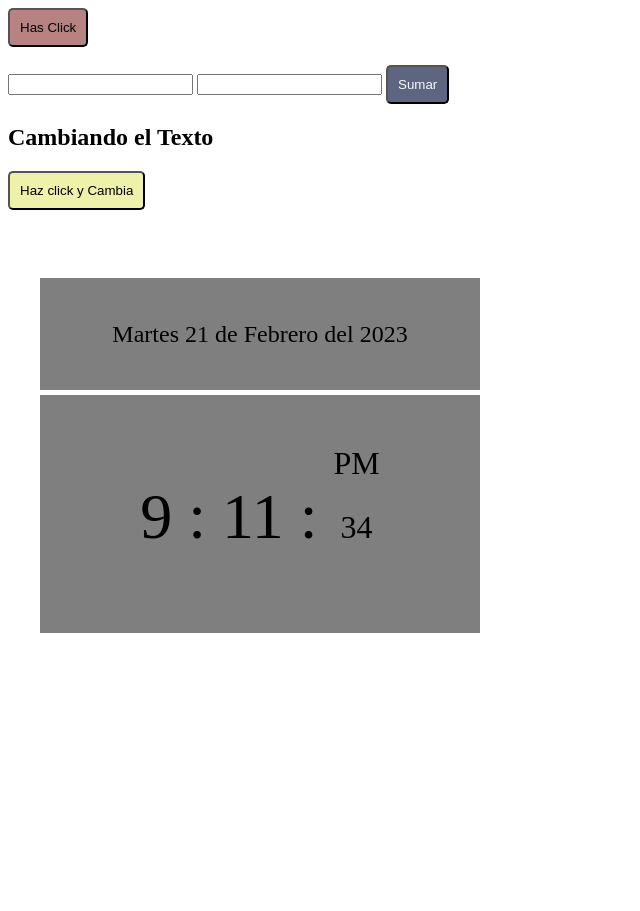
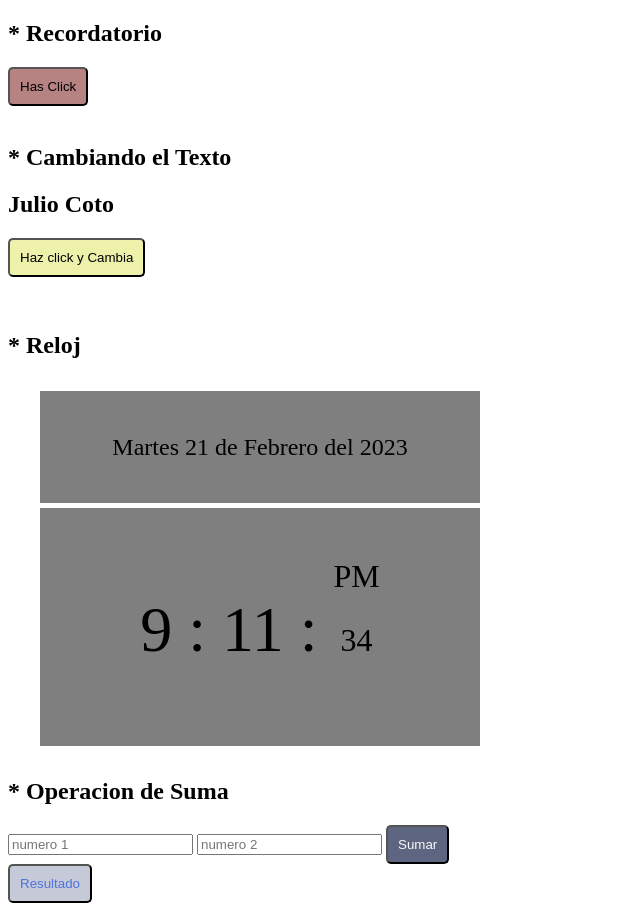
Before and after one commit to Hector027/Mi_Primer_Commit, a plain HTML site: page ejerciciosCodigosJS.html in a window 1280 px wide. Shown: the whole page, without its empty margins (0-640 px from the left). Before the commit the page ends 800 px from the top, so only its background shows below. Drawn offline with Linux system fonts and the light colour scheme.

Commit message:
02 escritura repositorio ejerciciosCodigosJS

```diff
--- a/css/ejerciciosCodigosJS.css
+++ b/css/ejerciciosCodigosJS.css
@@ -6,15 +6,6 @@
     border-radius: 5px;
     padding: 10px;
     cursor: pointer;
-}
-
-/*   CALCULADORA   */
-.btn2 {
-    background: #5d6581;
-    border-radius: 5px;
-    padding: 10px;
-    cursor: pointer;
-    color: #f8f8f8;
 }
 
 /*   CAMBIAR EL TEXTO   */
@@ -81,3 +72,20 @@
     font-size: 2rem;
     display: block;                                  /* para que "ampm" y segundos queden uno arriba de otro */
 }
+
+/*   CALCULADORA SUMAR   */
+.btn2 {
+    background: #5d6581;
+    border-radius: 5px;
+    padding: 10px;
+    cursor: pointer;
+    color: #f8f8f8;
+}
+
+.btn4 {
+    background: #c5c9d8;
+    border-radius: 5px;
+    padding: 10px;
+    color: #4f74db;
+    display: flex;
+}
--- a/ejerciciosCodigosJS.html
+++ b/ejerciciosCodigosJS.html
@@ -7,34 +7,35 @@
         <meta name="viewport" content="width=device-width, initial-scale=1.0">
         <title>Ejercicios Codigos JS</title>
         <link rel="stylesheet" href="css/ejerciciosCodigosJS.css">
-        <script src="js/ejerciciosCodigosJS.js"></script>
 </head>
 
 <body>
 
         <!--   ALERTA RECORDATORIO   -->
+        <h2>* Recordatorio</h2>
+
         <input type="button" onclick="recordatorio()" value="Has Click" class="btn1">
+        <script src="js/ejerciciosCodigosJS.js"></script>                                     <!-- siempre es recomendable cargar los scrip en el boby-->
 
         <br>
         <br>
 
-        <!--   CALCULADORA   -->
-        <form action="">
-                <input type="text" id="entrada1">                                                    <!-- las entradas son de tipo texto -->
-                <input type="text" id="entrada2">
-                <input type="button" class="btn2" value="Sumar" onclick="alert( suma(10,50) );">
-        </form>
 
         <!--   CAMBIAR EL TEXTO   -->
+        <h2>* Cambiando el Texto</h2>
+
         <div class="container text-center py-5">
-                <h2 id="titulo" class="display-3 py-5">Cambiando el Texto</h2>
+                <h2 id="titulo" class="display-3 py-5">Julio Coto</h2>
                 <button id="boton" class="btn3 btn-danger" onclick='document.getElementById("titulo").innerHTML = nombre + apellido'> Haz click y Cambia</button>    <!-- a "button" le agregamos un evento "onclick" para que tome el elemento "titulo" y cambie le texto en "h2" -->
         </div>                                                                                                                                                       <!-- "onclick" tiene que llevar comillas simples porque "titulo" tiene dobles para evitar cerrar la sentencia -->
+         <script src="js/ejerciciosCodigosJS.js"></script>
 
         <br>
         <br>
 
         <!--   RELOJ   -->
+        <h2>* Reloj</h2>
+
         <div class="cajaReloj">
                 <div class="wrap">                                                            <!-- esta clase es para centrar la caja del reloj -->
                         <div class="widget">                                                  <!-- conjunto para la fecha y hora -->
@@ -59,7 +60,18 @@
                         </div>
                 </div>
         </div>
+        <script src="js/ejerciciosCodigosJS.js"></script>
 
+
+        <!--   CALCULADORA SUMAR   -->
+        <h2>* Operacion de Suma</h2>
+
+        <div>
+                <input type="text" id="entrada1" placeholder="numero 1">                      <!--  las entradas son de tipo texto -->
+                <input type="text" id="entrada2" placeholder="numero 2">
+                <button id="calcular" class="btn2">Sumar</button>
+                <button id="resultado" class="btn4">Resultado</button>
+        </div>
         <script src="js/ejerciciosCodigosJS.js"></script>
 
 </body>
--- a/js/ejerciciosCodigosJS.js
+++ b/js/ejerciciosCodigosJS.js
@@ -2,15 +2,6 @@
 //ALERTA RECORDATORIO
 function recordatorio() {
     alert("Tomar Pastilla 17:00hrs.")                                                /* alert es una palabra reservada */
-}
-
-
-// CALCULADORA
-var suma = function (numero1, numero2) {
-        var numero1 = parseFloat(document.getElementById("entrada1").value);         /* la propiedad "parseFloat" transforma toda la cadena de texto en un entero flotante, acepta decimales */
-        var numero2 = parseFloat(document.getElementById("entrada2").value);         /* "entrada1" y "2" esta declarada como entrada de texto */
-        var resultado = numero1 + numero2;
-        return resultado;
 }
 
 
@@ -79,7 +70,25 @@ var apellido = " Perez";
             pSegundos.textContent = segundos;
     };
 
-            actualizarHora();                                                      /* llamo a la funcion "actualizarHora" para que se ejecute automaticamente cada segundo, que fue declarada al principio del ejercicio */
-            var intervalo = setInterval(actualizarHora, 1000);                     /* la propiedad "setInterval" recibe 2 parametros, llama repetidamente a una función o ejecuta un fragmento de código, con un retraso de tiempo fijo entre cada llamada.*/
+            actualizarHora();                                                     /* llamo a la funcion "actualizarHora" para que se ejecute automaticamente cada segundo, que fue declarada al principio del ejercicio */
+            var intervalo = setInterval(actualizarHora, 1000);                    /* la propiedad "setInterval" recibe 2 parametros, llama repetidamente a una función o ejecuta un fragmento de código, con un retraso de tiempo fijo entre cada llamada.*/
 
-} ())
+} ());
+
+
+
+// CALCULADORA SUMAR
+/* var ent1 = document.querySelector ("entrada1") */                             /* esta es una forma de acceder como la sentencia de abajo */
+var txtn1 = document.getElementById("entrada1");                                 /* (si declaro una constante para las variables el "Reloj" no funciona), utilice "var" para capturar el numero en la entrada 1 */
+var txtn2 = document.getElementById("entrada2");
+var respuesta = document.getElementById("resultado");
+var btncalcular = document.getElementById("calcular");
+btncalcular.addEventListener('click',calcular);
+
+function calcular(){                                                             /* la funcion tiene que tener el mismo nombre (id) del boton para poder capturar el evento click */
+    let op1 = parseFloat(txtn1.value);
+    let op2 = parseFloat(txtn2.value);
+    let sumatotal = op1 + op2;
+    respuesta.innerText = sumatotal;
+    respuesta.style="color:red";
+};
```
